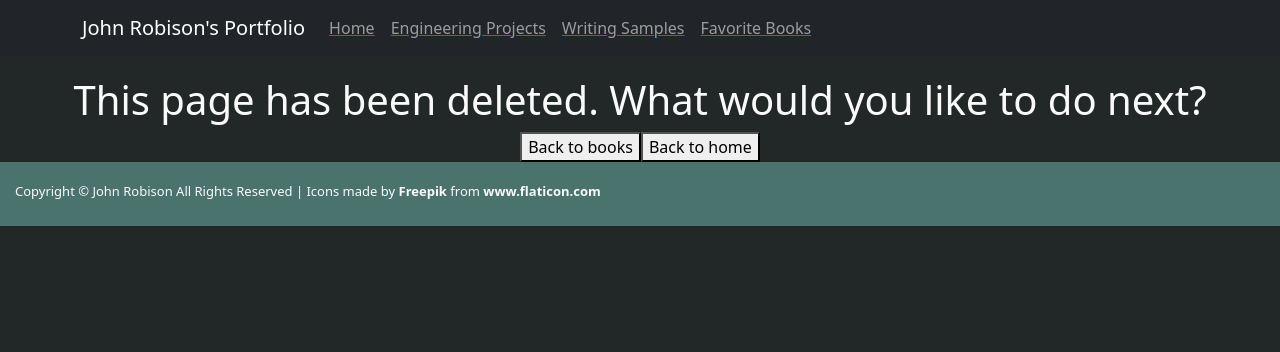
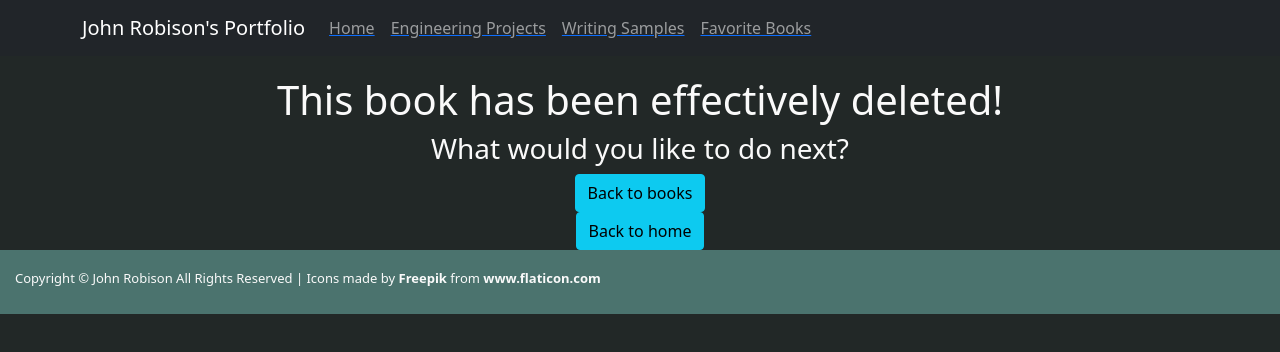
Before and after one commit to robisonJohn/Portfolio-Revised, a React (Create React App) app in the folder client/: page /confirmation in a window 1280 px wide. Shown: the top 352 px of the page. Built offline with nearby package versions, Linux system fonts and the light colour scheme.

Commit message:
modified delete confirmation structure

```diff
--- a/client/src/screens/DeleteConfirmation/DeleteConfirmation.jsx
+++ b/client/src/screens/DeleteConfirmation/DeleteConfirmation.jsx
@@ -1,16 +1,25 @@
 import { Link } from 'react-router-dom'
+import './DeleteConfirmation.css'
+import { Button, Container, Col, Row } from 'react-bootstrap';
 
 const DeleteConfirmation = () => {
     return (
-        <div>
-            <h1>This page has been deleted. What would you like to do next?</h1>
-            <Link to="/goodreads">
-                <button>Back to books</button>
-            </Link>
-            <Link to="/">
-                <button>Back to home</button>
-            </Link>
-        </div>
+        <Container>
+            <h1>This book has been effectively deleted!</h1>
+            <h3>What would you like to do next?</h3>
+            <Col>
+                <Row>
+                    <Link to="/goodreads">
+                        <Button variant="info">Back to books</Button>
+                    </Link>
+                </Row>
+                <Row>
+                    <Link to="/">
+                        <Button variant="info">Back to home</Button>
+                    </Link>
+                </Row>
+            </Col>
+        </Container>
     )
 }
 
```
Also changed, not shown: client/src/screens/DeleteConfirmation/DeleteConfirmation.css (added).
